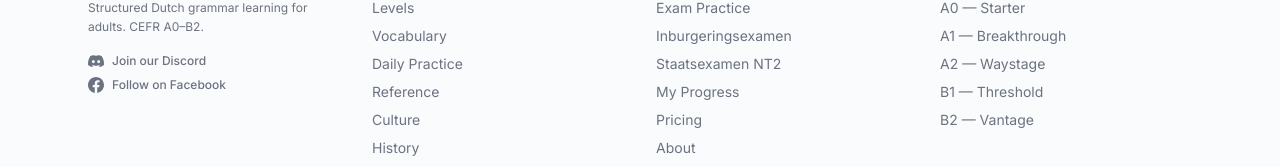
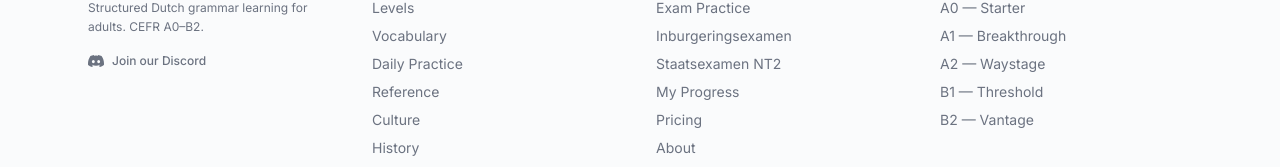
Before and after one commit to peinreyes18/NederPro-, a Next.js app: page / in a window 1280 px wide. Shown: the part 4706-4873 px from the top of the page. Built offline with nearby package versions, Linux system fonts and the light colour scheme; no server answers.

Commit message:
Remove Facebook link from footer
Co-Authored-By: Claude Sonnet 4.6 <noreply@anthropic.com>

```diff
--- a/src/components/layout/Footer.tsx
+++ b/src/components/layout/Footer.tsx
@@ -27,17 +27,6 @@ export default function Footer() {
                   <path d="M20.317 4.37a19.791 19.791 0 0 0-4.885-1.515.074.074 0 0 0-.079.037c-.21.375-.444.864-.608 1.25a18.27 18.27 0 0 0-5.487 0 12.64 12.64 0 0 0-.617-1.25.077.077 0 0 0-.079-.037A19.736 19.736 0 0 0 3.677 4.37a.07.07 0 0 0-.032.027C.533 9.046-.32 13.58.099 18.057a.082.082 0 0 0 .031.057 19.9 19.9 0 0 0 5.993 3.03.078.078 0 0 0 .084-.028 14.09 14.09 0 0 0 1.226-1.994.076.076 0 0 0-.041-.106 13.107 13.107 0 0 1-1.872-.892.077.077 0 0 1-.008-.128 10.2 10.2 0 0 0 .372-.292.074.074 0 0 1 .077-.01c3.928 1.793 8.18 1.793 12.062 0a.074.074 0 0 1 .078.01c.12.098.246.198.373.292a.077.077 0 0 1-.006.127 12.299 12.299 0 0 1-1.873.892.077.077 0 0 0-.041.107c.36.698.772 1.362 1.225 1.993a.076.076 0 0 0 .084.028 19.839 19.839 0 0 0 6.002-3.03.077.077 0 0 0 .032-.054c.5-5.177-.838-9.674-3.549-13.66a.061.061 0 0 0-.031-.03zM8.02 15.33c-1.183 0-2.157-1.085-2.157-2.419 0-1.333.956-2.419 2.157-2.419 1.21 0 2.176 1.096 2.157 2.42 0 1.333-.956 2.418-2.157 2.418zm7.975 0c-1.183 0-2.157-1.085-2.157-2.419 0-1.333.955-2.419 2.157-2.419 1.21 0 2.176 1.096 2.157 2.42 0 1.333-.946 2.418-2.157 2.418z"/>
                 </svg>
                 Join our Discord
-              </a>
-              <a
-                href="https://www.facebook.com/profile.php?id=61576465746009"
-                target="_blank"
-                rel="noopener noreferrer"
-                className="inline-flex items-center gap-2 text-xs font-medium text-muted hover:text-accent transition-colors"
-              >
-                <svg width="16" height="16" viewBox="0 0 24 24" fill="currentColor">
-                  <path d="M24 12.073c0-6.627-5.373-12-12-12s-12 5.373-12 12c0 5.99 4.388 10.954 10.125 11.854v-8.385H7.078v-3.47h3.047V9.43c0-3.007 1.792-4.669 4.533-4.669 1.312 0 2.686.235 2.686.235v2.953H15.83c-1.491 0-1.956.925-1.956 1.874v2.25h3.328l-.532 3.47h-2.796v8.385C19.612 23.027 24 18.062 24 12.073z"/>
-                </svg>
-                Follow on Facebook
               </a>
             </div>
           </div>
```
